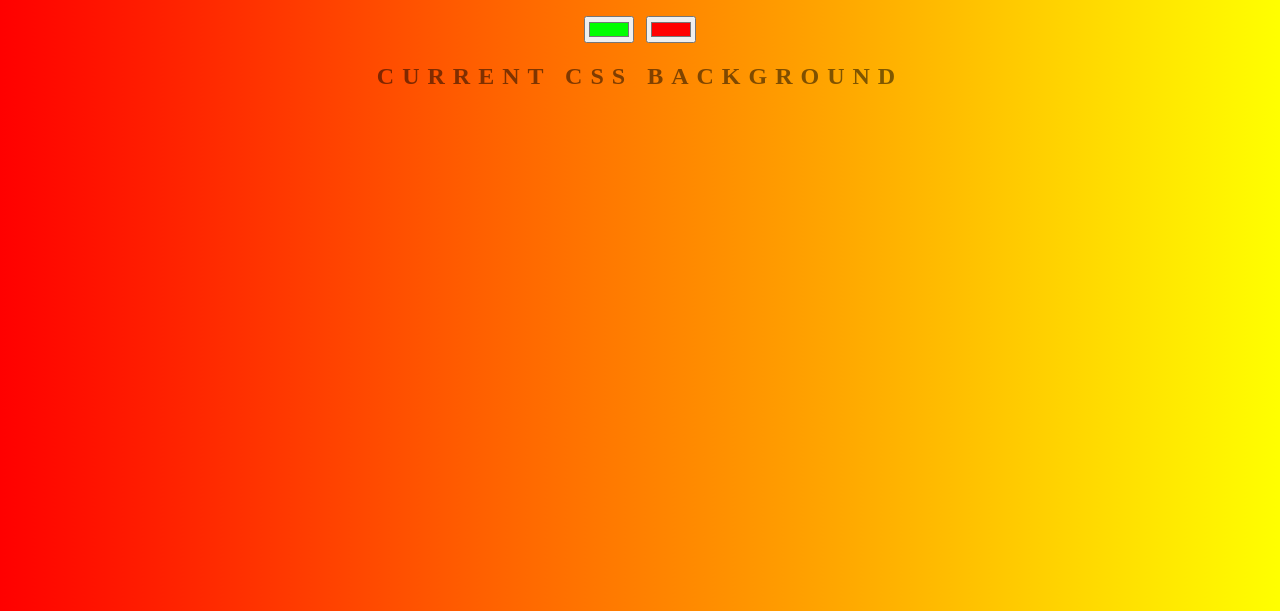
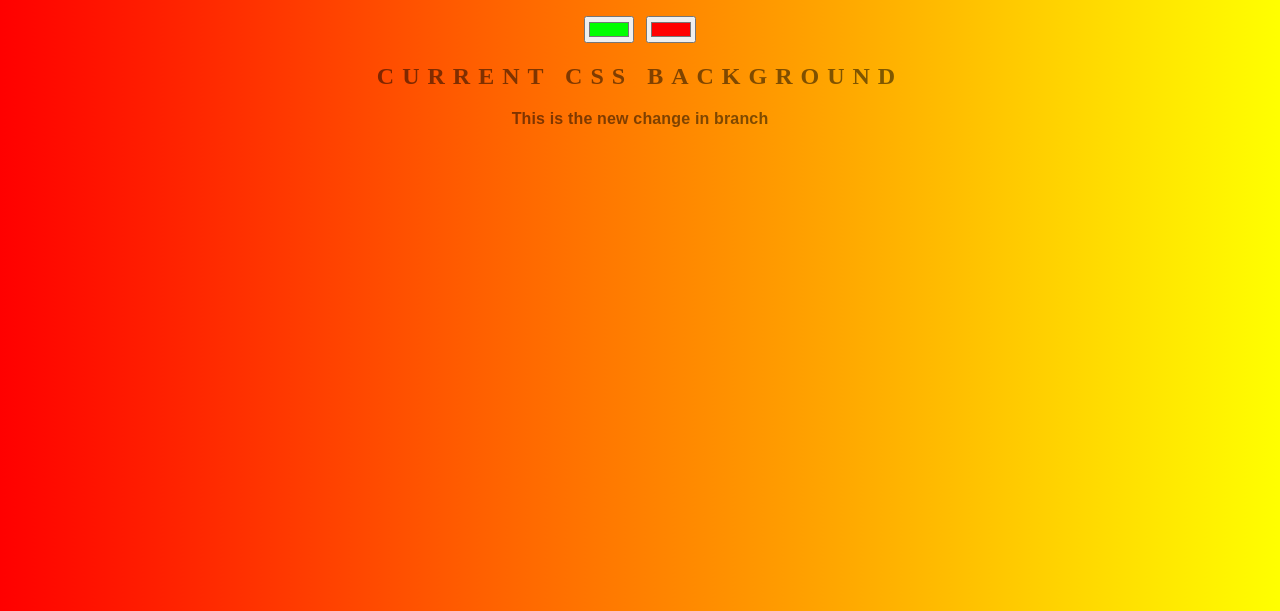
Before and after one commit to Sidarth999/background-generator, a plain HTML site: page index.html in a window 1280 px wide. Shown: the part 189-800 px from the top of the page. Drawn offline with Linux system fonts and the light colour scheme.

Commit message:
changing text in branch

```diff
--- a/index.html
+++ b/index.html
@@ -11,7 +11,7 @@
 	<input class="color1" type="color" name="color1" value="#00ff00">
 	<input class="color2" type="color" name="color2" value="#ff0000">
 	<h2>Current CSS background</h2>
-	<h3></h3>
+	<h3>This is the new change in branch</h3>
 	<script type="text/javascript" src="script.js"></script>
 </body>
 </html>
```
